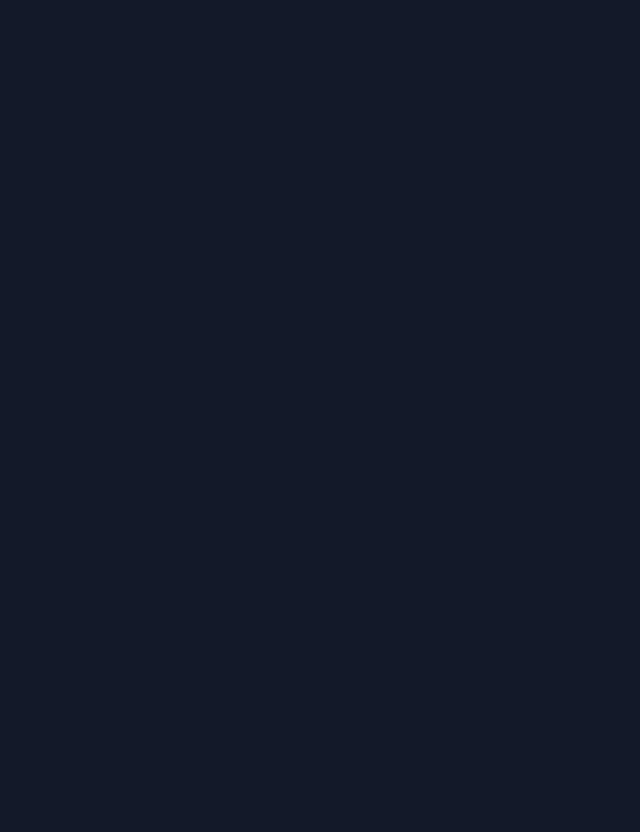
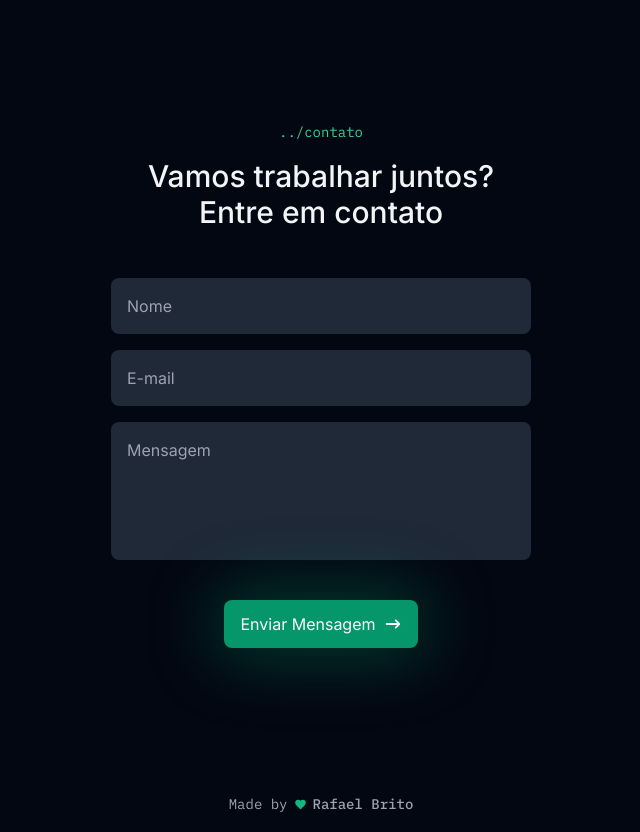
Before and after one commit to RafaTheMonk/PortfolioFrontEnd, a Next.js app: page / in a window 1280 px wide. Shown: the part 3260-4092 px from the top of the page, without its empty margins (319-959 px from the left). Before the commit the page ends 3254 px from the top, so only its background shows below. Built offline with nearby package versions, Linux system fonts and the light colour scheme.

Commit message:
Criando sessão de Contato com Hook Form e Zod e adicionando o footer

```diff
--- /dev/null
+++ b/app/components/contact-form/index.tsx
@@ -0,0 +1,65 @@
+"use client";
+
+import { HiArrowNarrowRight } from "react-icons/hi";
+import { Button } from "../button";
+import { SectionTitle } from "../section-title";
+import { useForm } from "react-hook-form";
+import { z } from "zod";
+import { zodResolver } from "@hookform/resolvers/zod";
+
+const contactFormSchema = z.object({
+  name: z.string().min(3).max(100),
+  email: z.string().email(),
+  message: z.string().min(1).max(500),
+});
+
+type ContactFormData = z.infer<typeof contactFormSchema>
+
+export const ContactForm = () => {
+  const { handleSubmit, register } = useForm<ContactFormData>({
+    resolver: zodResolver(contactFormSchema),
+  });
+
+  const onSubmit = (data: ContactFormData) => {
+    console.log(data);
+  };
+
+  return (
+    <section className="py-16 px-6 md:py-32 flex items-center justify-center bg-gray-950">
+      <div className="w-full max-w-[420px] mx-auto">
+        <SectionTitle
+          subtitle="contato"
+          title="Vamos trabalhar juntos? Entre em contato"
+          className="items-center text-center"
+        />
+
+        <form
+          className="mt-12 w-full flex flex-col gap-4"
+          onSubmit={handleSubmit(onSubmit)}
+        >
+          <input
+            placeholder="Nome"
+            className="w-full h-14 bg-gray-800 rounded-lg placeholder:text-gray-400 text-gray-50 p-4 focus:outline-none focus:ring-2 ring-emerald-600"
+            {...register('name')}
+          />
+          <input
+            placeholder="E-mail"
+            className="w-full h-14 bg-gray-800 rounded-lg placeholder:text-gray-400 text-gray-50 p-4 focus:outline-none focus:ring-2 ring-emerald-600"
+            {...register('email')}
+          />
+          <textarea
+            placeholder="Mensagem"
+            className="resize-none w-full h-[138px] bg-gray-800 rounded-lg placeholder:text-gray-400 text-gray-50 p-4 focus:outline-none focus:ring-2 ring-emerald-600"
+            maxLength={500}
+            {...register('message')}
+          />
+
+          <Button className="h-max mx-auto mt-6 shadow-button">
+            Enviar Mensagem
+            <HiArrowNarrowRight size={18} />
+          </Button>
+        </form>
+      </div>
+    </section>
+  );
+};
--- /dev/null
+++ b/app/components/footer/index.tsx
@@ -0,0 +1,13 @@
+import { IoMdHeart } from "react-icons/io";
+
+export const Footer = () => {
+  return (
+    <footer className="h-14 w-full flex items-center justify-center bg-gray-950">
+      <span className="flex items-center gap-1.5 text-xs sm:text-sm font-mono text-gray-400">
+        Made by
+        <IoMdHeart size={13} className="text-emerald-500" />
+        <strong className="font-medium">Rafael Brito</strong>
+      </span>
+    </footer>
+  );
+};
--- a/app/layout.tsx
+++ b/app/layout.tsx
@@ -2,6 +2,8 @@
 import './globals.css'
 import { ReactNode } from 'react'
 import { Header } from './components/header'
+import { ContactForm } from './components/contact-form'
+import { Footer } from './components/footer'
 
 const inter = Inter({
   variable: '--font-inter',
@@ -20,6 +22,8 @@
       <body>
         <Header />
         {children}
+        <ContactForm />
+        <Footer />
       </body>
     </html>
   )
```
